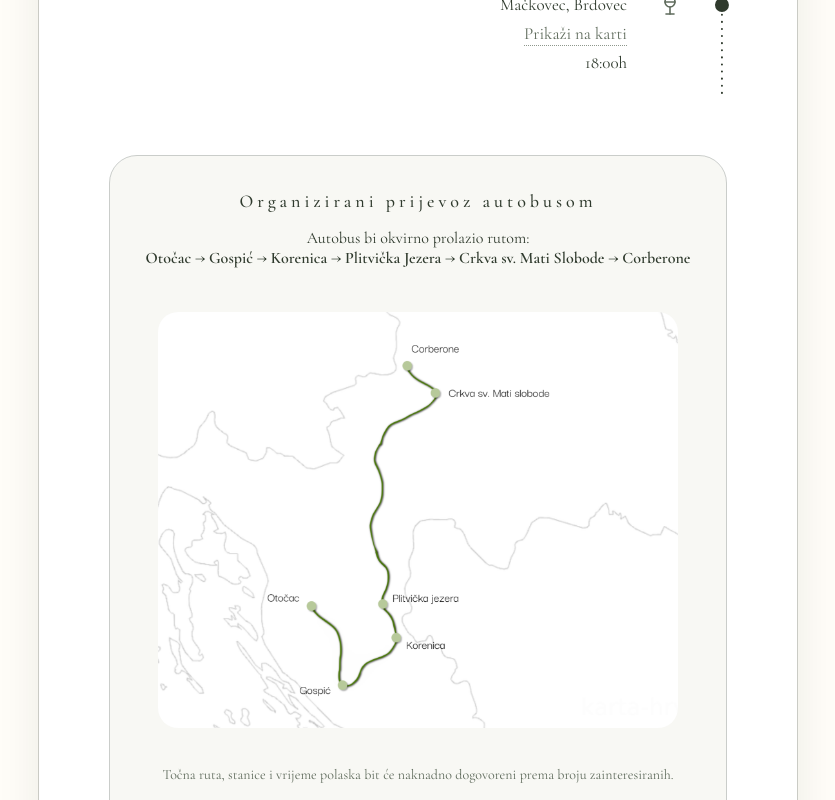
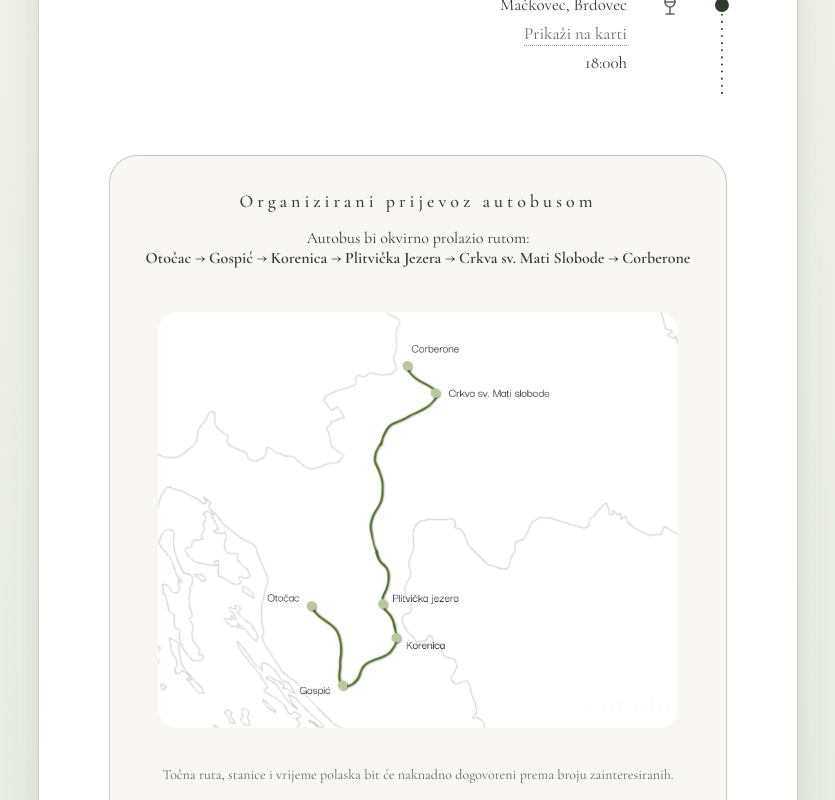
Before and after one commit to Ivkan97/wedding-rsvp, a React (Vite) app in the folder wedding-rsvp/: page / in a window 1280 px wide. Shown: the part 2000-2800 px from the top of the page, without its empty margins (222-1057 px from the left). Built offline with nearby package versions, Linux system fonts and the light colour scheme.

Commit message:
fix android chrome light background

```diff
--- a/wedding-rsvp/src/App.css
+++ b/wedding-rsvp/src/App.css
@@ -37,7 +37,7 @@ body,
 }
 
 body::after {
-  content: "v7";
+  content: "v8";
   position: fixed;
   top: 12px;
   right: 12px;
@@ -1026,32 +1026,26 @@ textarea::placeholder {
 html,
 body,
 #root {
-  background: #f7f6f1 !important;
+  background-image: linear-gradient(180deg, #fffdf8 0%, #fffdf8 100%) !important;
+  background-color: #fffdf8 !important;
 }
 
 .page {
-  background: transparent !important;
-  box-shadow: inset 0 0 0 9999px #fffdf8;
+  background-image: linear-gradient(180deg, #fffdf8 0%, #f7f6f1 45%, #e8ede3 100%) !important;
+  background-color: #fffdf8 !important;
+  box-shadow: none !important;
 }
+
 .hero,
 .card,
-.success-card {
-  background: transparent !important;
-  box-shadow:
-    inset 0 0 0 9999px #ffffff,
-    0 18px 45px rgba(30, 40, 30, 0.08);
+.success-card,
+input[type="text"],
+textarea {
+  background-image: linear-gradient(180deg, #ffffff 0%, #ffffff 100%) !important;
+  background-color: #ffffff !important;
 }
 
 .bus-section,
 .guest-box {
-  background: transparent !important;
-  box-shadow:
-    inset 0 0 0 9999px rgba(247, 246, 241, 0.78);
+  background-image: linear-gradient(180deg, rgba(247, 246, 241, 0.78) 0%, rgba(247, 246, 241, 0.78) 100%) !important;
 }
-
-input[type="text"],
-textarea {
-  background: transparent !important;
-  box-shadow:
-    inset 0 0 0 9999px #ffffff;
-}
```
